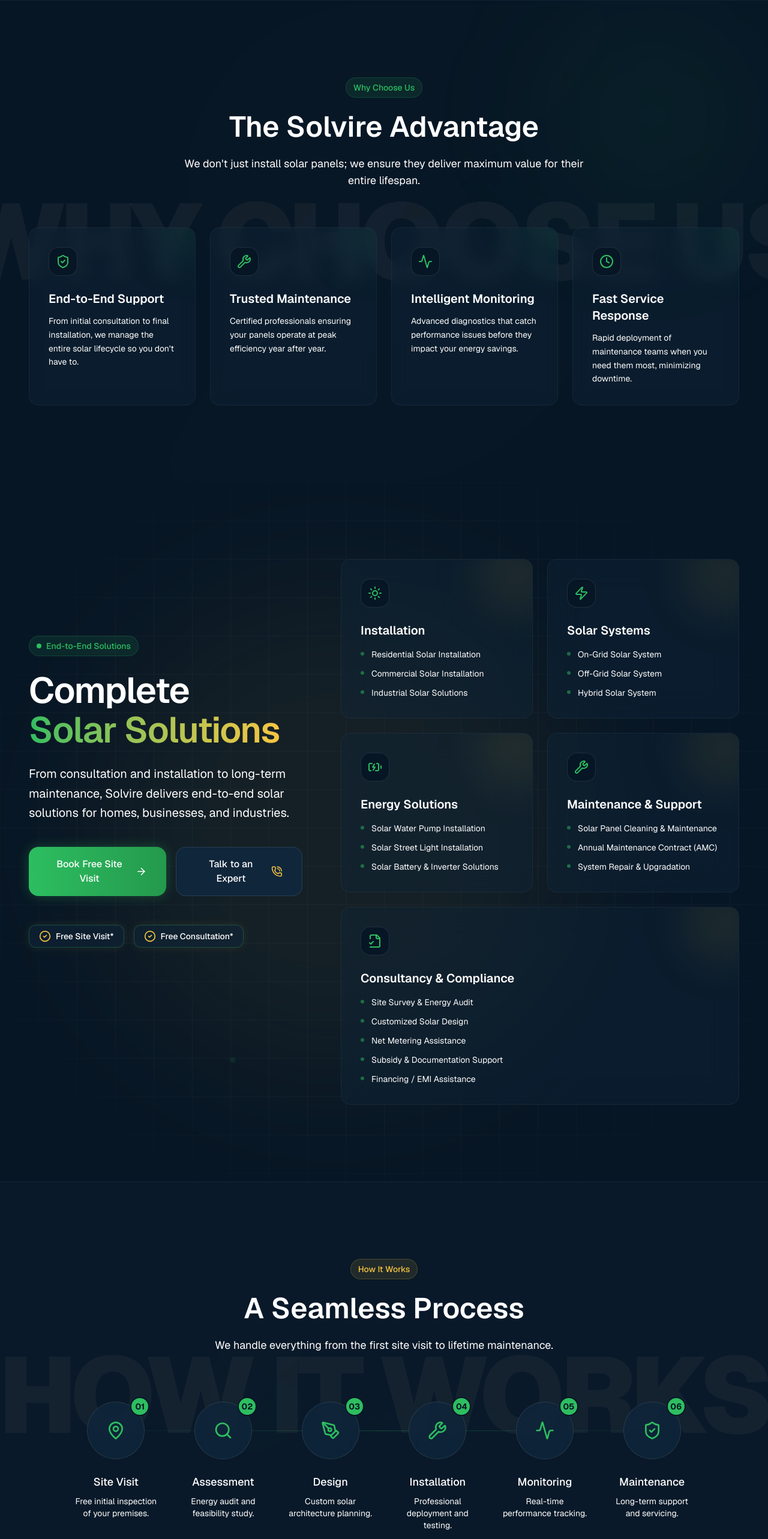
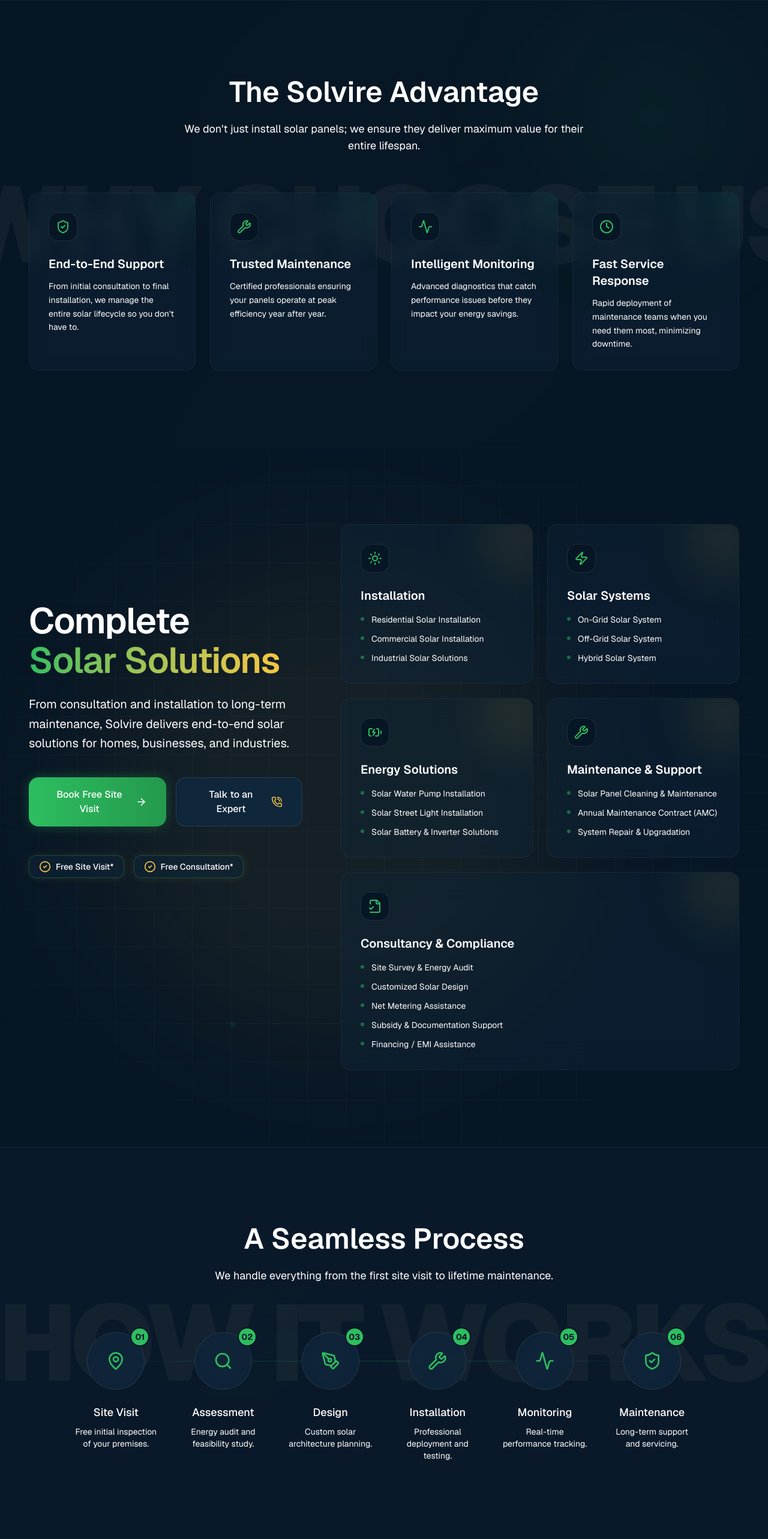
Before and after one commit to Nandannflp/solvire, a Next.js app: page /solvire/ in a window 1280 px wide. Shown: the part 800-3366 px from the top of the page at 60% size. Built offline with nearby package versions, Linux system fonts and the light colour scheme; a web font is replaced by a local one.

Commit message:
style: remove pill badges from all sections

```diff
--- a/src/components/sections/HowItWorksSection.tsx
+++ b/src/components/sections/HowItWorksSection.tsx
@@ -36,15 +36,6 @@
       <div className="container max-w-6xl mx-auto px-6 md:px-12 relative z-10">
 
         <div className="text-center max-w-2xl mx-auto mb-20">
-          <motion.div
-            initial={{ opacity: 0, y: 20 }}
-            whileInView={{ opacity: 1, y: 0 }}
-            viewport={{ once: true }}
-            transition={{ duration: 0.6 }}
-            className="inline-flex items-center gap-2 px-3 py-1.5 rounded-full bg-solar/10 border border-solar/20 text-solar text-sm font-medium mb-6"
-          >
-            How It Works
-          </motion.div>
 
           <motion.h2
             initial={{ opacity: 0, y: 20 }}
--- a/src/components/sections/IndustriesSection.tsx
+++ b/src/components/sections/IndustriesSection.tsx
@@ -85,15 +85,6 @@
       <div className="container max-w-6xl mx-auto px-6 md:px-12 relative z-10">
 
         <div className="text-center max-w-2xl mx-auto mb-16">
-          <motion.div
-            initial={{ opacity: 0, y: 20 }}
-            whileInView={{ opacity: 1, y: 0 }}
-            viewport={{ once: true }}
-            transition={{ duration: 0.6 }}
-            className="inline-flex items-center gap-2 px-3 py-1.5 rounded-full bg-energy/10 border border-energy/20 text-energy text-sm font-medium mb-6"
-          >
-            Sectors We Serve
-          </motion.div>
 
           <motion.h2
             initial={{ opacity: 0, y: 20 }}
--- a/src/components/sections/SolarServicesSection.tsx
+++ b/src/components/sections/SolarServicesSection.tsx
@@ -128,14 +128,6 @@
               viewport={{ once: true, margin: "-100px" }}
               transition={{ duration: 0.8, ease: "easeOut" }}
             >
-              <div className="inline-flex items-center gap-2 px-3 py-1.5 rounded-full bg-energy/10 border border-energy/20 text-energy text-sm font-medium mb-6">
-                <span className="relative flex h-2 w-2">
-                  <span className="animate-ping absolute inline-flex h-full w-full rounded-full bg-energy opacity-75"></span>
-                  <span className="relative inline-flex rounded-full h-2 w-2 bg-energy"></span>
-                </span>
-                End-to-End Solutions
-              </div>
-
               <h2 className="text-4xl md:text-5xl lg:text-6xl font-semibold text-foreground mb-6 leading-[1.1] tracking-tight">
                 Complete <br/>
                 <span className="text-transparent bg-clip-text bg-gradient-to-r from-energy to-solar">Solar Solutions</span>
--- a/src/components/sections/TrustSection.tsx
+++ b/src/components/sections/TrustSection.tsx
@@ -45,10 +45,6 @@
             viewport={{ once: true }}
             transition={{ duration: 0.6 }}
           >
-            <div className="inline-flex items-center gap-2 px-3 py-1.5 rounded-full bg-energy/10 border border-energy/20 text-energy text-sm font-medium mb-6">
-              Why Choose Solvire
-            </div>
-
             <h2 className="text-3xl md:text-5xl font-semibold text-foreground mb-6 leading-tight">
               A Trusted Partner for Your Solar Journey
             </h2>
--- a/src/components/sections/WhySolvireSection.tsx
+++ b/src/components/sections/WhySolvireSection.tsx
@@ -72,15 +72,6 @@
       <div className="container max-w-7xl mx-auto px-6 md:px-12 relative z-10">
 
         <div className="text-center max-w-2xl mx-auto mb-16">
-          <motion.div
-            initial={{ opacity: 0, y: 20 }}
-            whileInView={{ opacity: 1, y: 0 }}
-            viewport={{ once: true, margin: "-100px" }}
-            transition={{ duration: 0.6 }}
-            className="inline-flex items-center gap-2 px-3 py-1.5 rounded-full bg-energy/10 border border-energy/20 text-energy text-sm font-medium mb-6"
-          >
-            Why Choose Us
-          </motion.div>
 
           <motion.h2
             initial={{ opacity: 0, y: 20 }}
```
